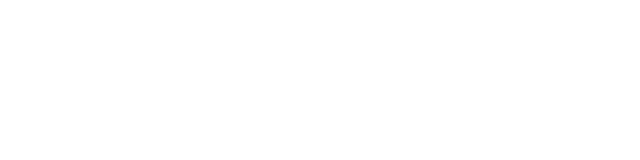
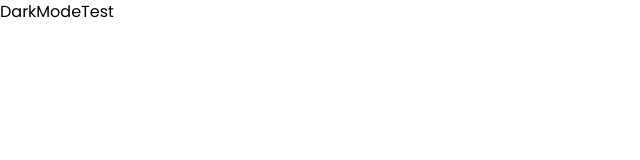
Before and after one commit to TeamProjectsReact/Dating-Aite, a React (Vite) app in the folder client/: page /DarkModeTest in a window 1280 px wide. Before the commit this address had no page. Shown: the top 160 px of the page, without its empty margins (0-640 px from the left). Built offline with nearby package versions, Linux system fonts and the light colour scheme; a web font is replaced by a local one.

Commit message:
Update
Co-Authored-By: JehanKandy  <jehankandy@gmail.com>
Co-Authored-By: Anupa Gamage <125038143+Anupa1998@users.noreply.github.com>

```diff
--- a/client/src/App.jsx
+++ b/client/src/App.jsx
@@ -1,11 +1,13 @@
 import { BrowserRouter, Route, Routes } from "react-router-dom";
 import HomePage from "./comportments/HomePage/HomePage";
+import DarkModeTest from "./comportments/Testings/DarkModeTest";
 
 export default function App() {
   return (
     <BrowserRouter>
       <Routes>
         <Route path="/" element={<HomePage />} />
+        <Route path="/DarkModeTest" element={<DarkModeTest />} />
       </Routes>
     </BrowserRouter>
   )
--- /dev/null
+++ b/client/src/comportments/Testings/DarkModeTest.jsx
@@ -0,0 +1,9 @@
+import React from 'react'
+
+const DarkModeTest = () => {
+  return (
+    <div>DarkModeTest</div>
+  )
+}
+
+export default DarkModeTest
```
